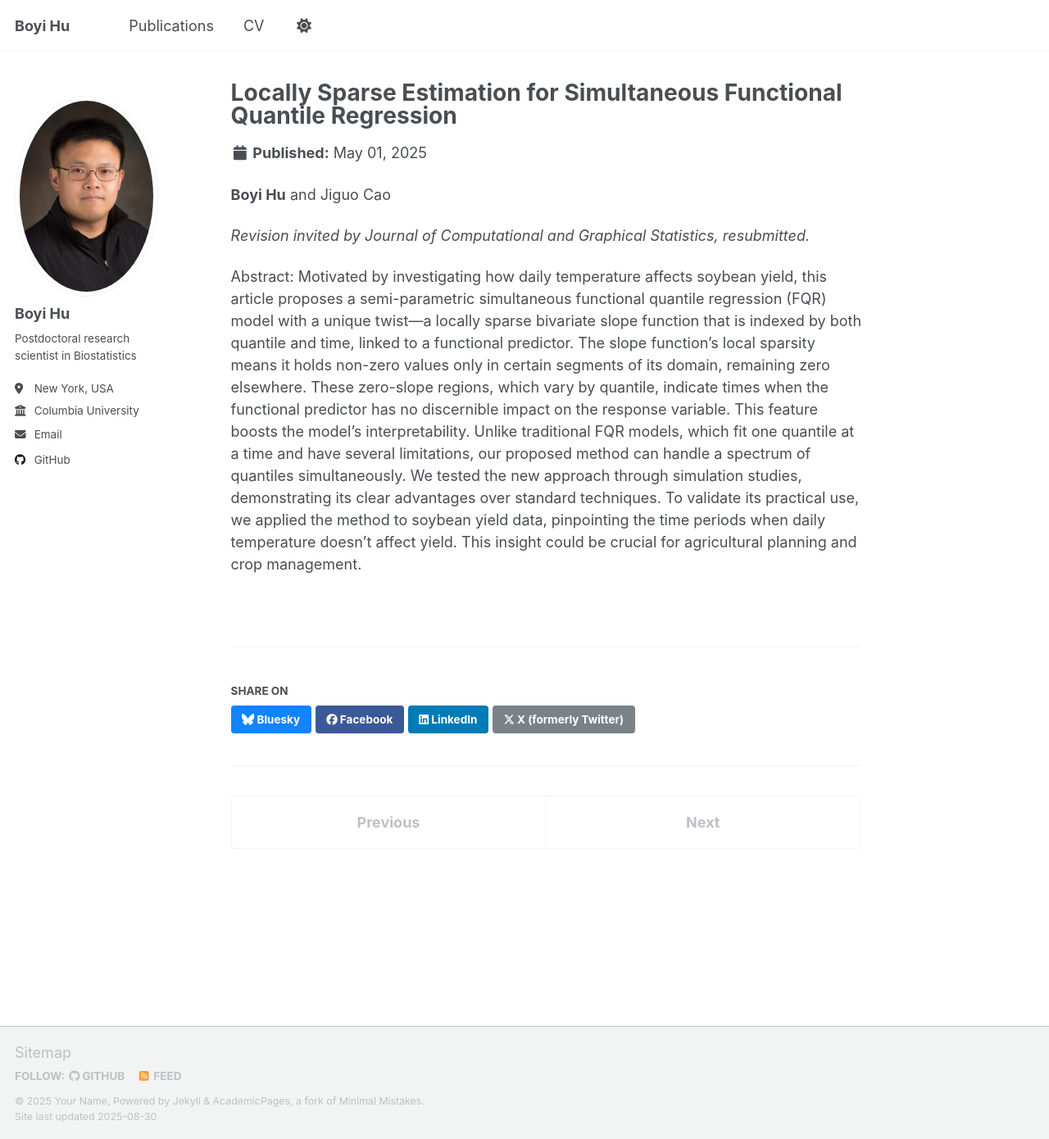
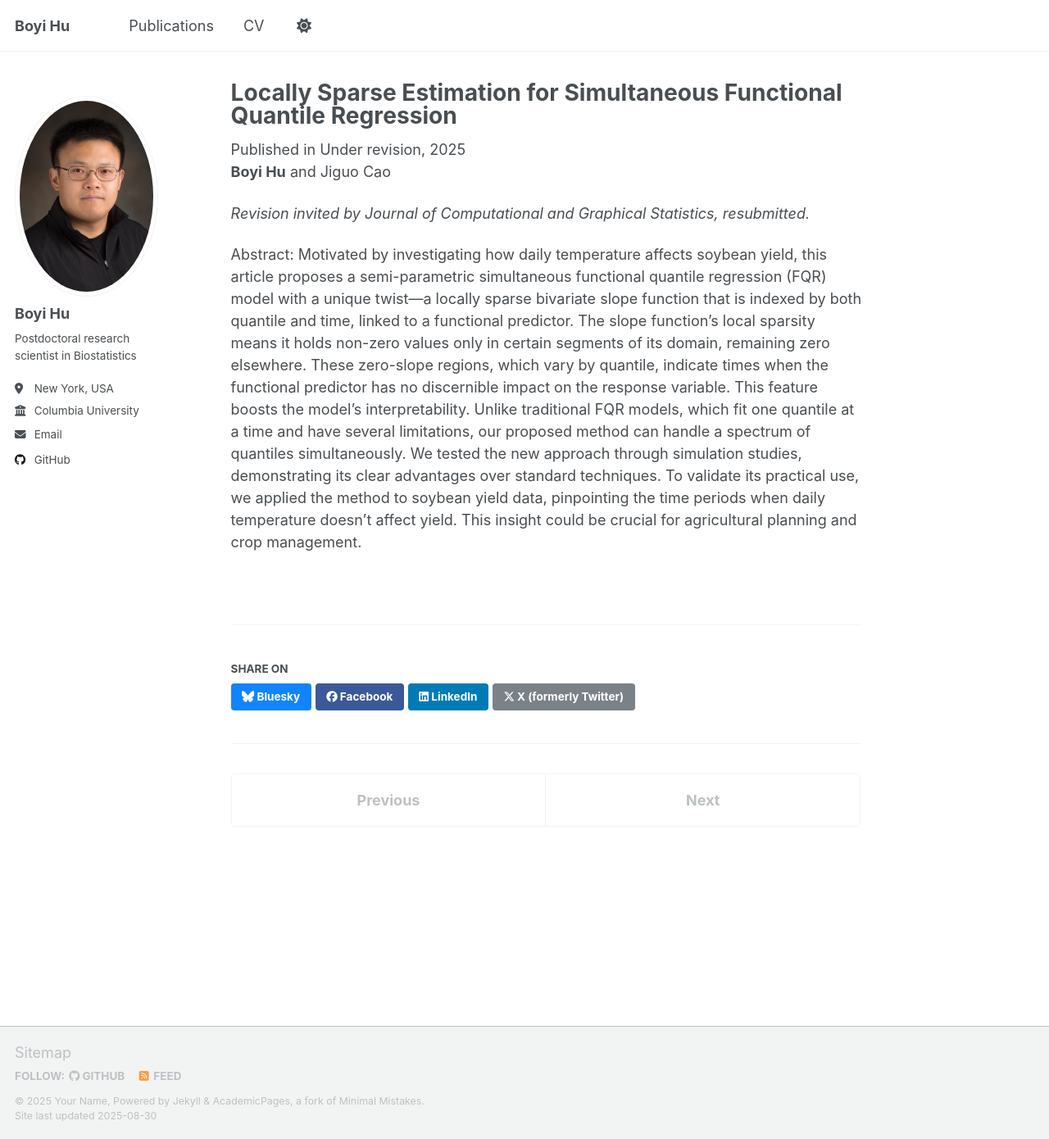
Before and after one commit to BoyiHu673/BoyiHu673.github.io, a Jekyll site: the page built from _publications/LS_SFQR.md, in a window 1280 px wide and 1390 px high. Shown: the whole window at 82% size. Built offline with Jekyll 4.4.1, drawn with Linux system fonts in a browser that asks for light colours; a script that is not in the unit is left out.

Commit message:
Update LS_SFQR.md

```diff
--- a/_publications/LS_SFQR.md
+++ b/_publications/LS_SFQR.md
@@ -4,6 +4,7 @@ collection: publications
 category: manuscripts
 permalink: /publication/Simultaneous_FQR
 date: 2025-05-01
+venue: "Under revision"
 ---
 **Boyi Hu** and Jiguo Cao
 
```
